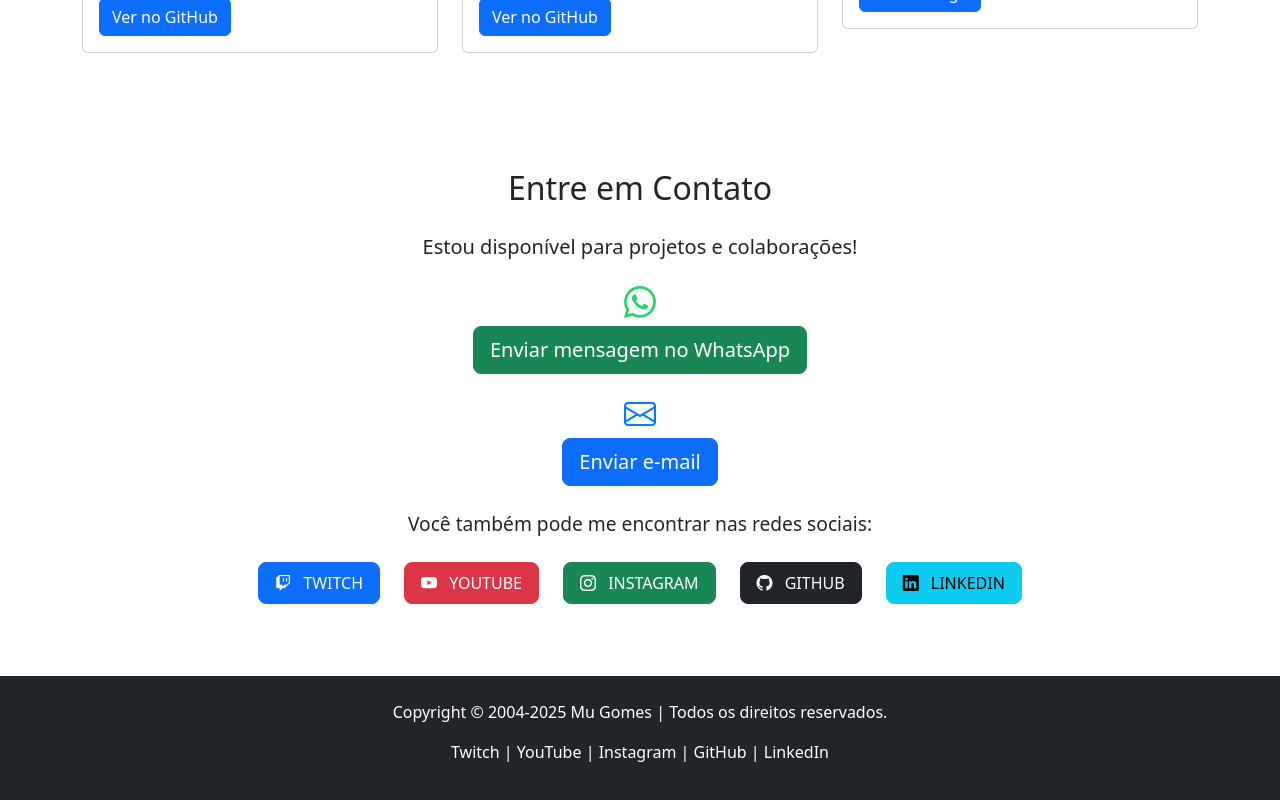
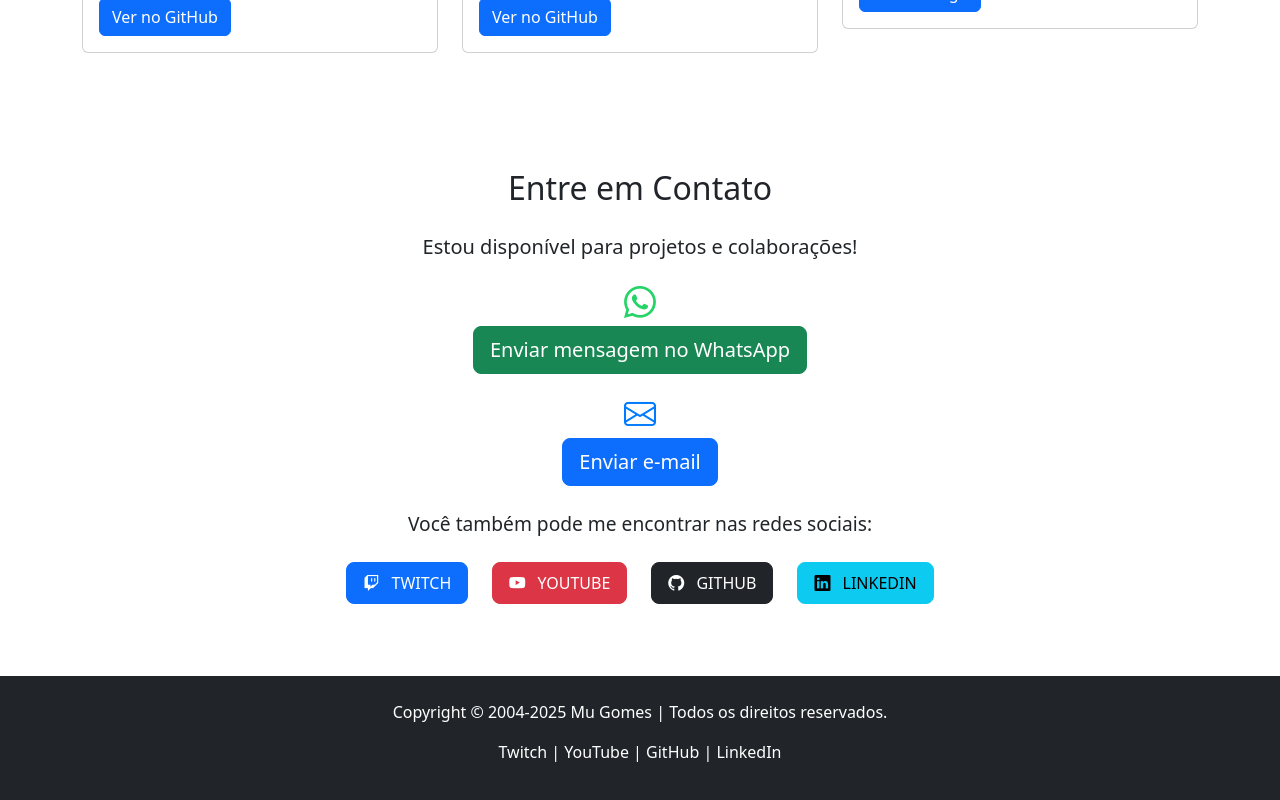
Before and after one commit to mugomes/mugomes.github.io, a Vue app: page / in a window 1280 px wide. Shown: the part 1850-2650 px from the top of the page. Built offline with nearby package versions, Linux system fonts and the light colour scheme.

Commit message:
Removido instagram

```diff
--- a/src/components/Contact.vue
+++ b/src/components/Contact.vue
@@ -26,11 +26,6 @@
             <li class="list-inline-item">
               <a href="https://youtube.com/@mugomesoficial" target="_blank" class="btn btn-danger btn-lg">
                 <i class="bi bi-youtube"></i> YouTube
-              </a>
-            </li>
-            <li class="list-inline-item">
-              <a href="https://instagram.com/mugomesoficial" target="_blank" class="btn btn-success btn-lg">
-                <i class="bi bi-instagram"></i> Instagram
               </a>
             </li>
             <li class="list-inline-item">
--- a/src/components/Footer.vue
+++ b/src/components/Footer.vue
@@ -5,7 +5,6 @@
       <li>
         <a href="https://twitch.tv/profmu" target="_blank" rel="noopener" class="text-white">Twitch</a> |
         <a href="https://youtube.com/@mugomesoficial" target="_blank" rel="noopener" class="text-white">YouTube</a> |
-        <a href="https://instagram.com/mugomesoficial" target="_blank" rel="noopener" class="text-white">Instagram</a> |
         <a href="https://github.com/mugomes" target="_blank" rel="noopener" class="text-white">GitHub</a> |
         <a href="https://linkedin.com/in/mugomes" target="_blank" rel="noopener" class="text-white">LinkedIn</a>
       </li>
```
